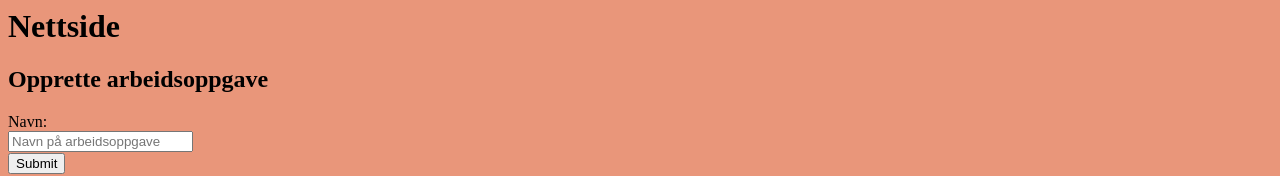
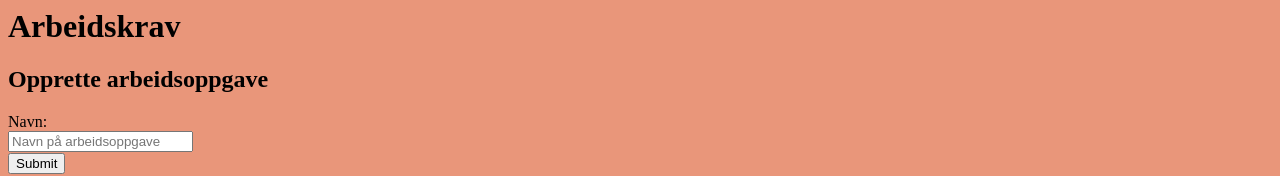
Before and after one commit to Westerdals/pro104-assignment-glorytiger, a plain HTML site: page kode/index.html in a window 1280 px wide. Shown: the top 176 px of the page. Drawn offline with Linux system fonts and the light colour scheme.

Commit message:
Added title

```diff
--- a/kode/index.html
+++ b/kode/index.html
@@ -1,6 +1,7 @@
 <html>
 <head>
     <link rel="stylesheet" type="text/css" href="style.css">
+    <title>Arbeidskrav</title>
     <script type="text/javascript" src="global.js"></script>
     <script type="text/javascript" src="createTask.js"></script>
     <script type="text/javascript" src="createMember.js"></script>
@@ -9,7 +10,7 @@
 </head>
 <body>
 
-<h1>Nettside</h1>
+<h1>Arbeidskrav</h1>
 
 
 <h2>Opprette arbeidsoppgave</h2>
```
